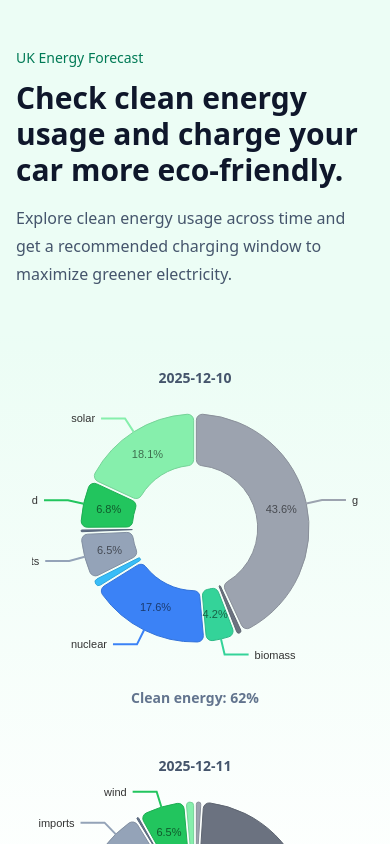
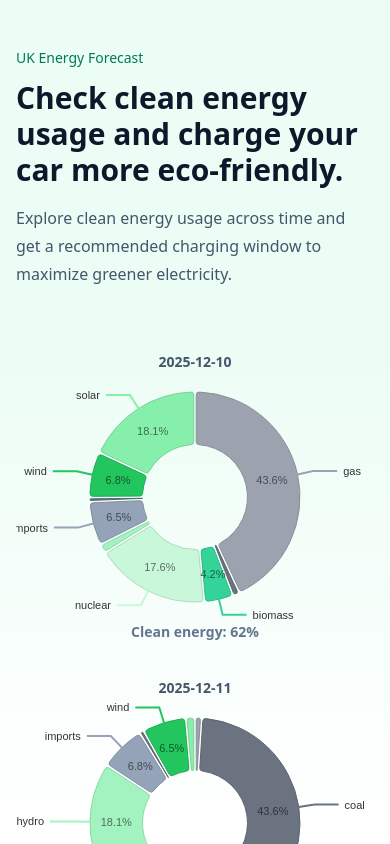
Before and after one commit to TheWoxPL/uk-energy-forecast-frontend, a React (Vite) app: page / in a window 390 px wide. Shown: the top 844 px of the page. Built offline with nearby package versions, Linux system fonts and the light colour scheme.

Commit message:
fix: responsive of charts on small mobiles

```diff
--- a/src/components/ChargingCard.tsx
+++ b/src/components/ChargingCard.tsx
@@ -54,7 +54,7 @@ export const ChargingCard = () => {
 
               <button
                 type="submit"
-                className="rounded-md bg-emerald-600 px-4 py-2 text-sm font-semibold text-white hover:bg-emerald-700 focus:ring-emerald-600"
+                className="rounded-md bg-emerald-600 px-4 py-2 text-sm outline-none font-semibold text-white hover:bg-emerald-700 focus:ring-emerald-600"
               >
                 Calculate
               </button>
--- a/src/components/ChartCard.tsx
+++ b/src/components/ChartCard.tsx
@@ -9,8 +9,8 @@ const FUEL_COLORS: Record<string, string> = {
   biomass: "#34d399",
   wind: "#22c55e",
   solar: "#86efac",
-  hydro: "#38bdf8",
-  nuclear: "#3b82f6",
+  hydro: "#a3f3c0ff",
+  nuclear: "#c9f7daff",
 
   gas: "#9ca3af",
   coal: "#6b7280",
@@ -29,22 +29,22 @@ export const ChartCard = ({ dailyMix }: ChartCardProps) => {
   }));
 
   return (
-    <div className="w-full rounded-lg p-4">
+    <div className="w-full rounded-lg mb-5">
       <p className="text-sm text-slate-600 w-full text-center font-bold">{dailyMix.date}</p>
-      <div className="h-[300px] w-full">
+      <div className="min-h-[250px] sm:h-full">
         <ResponsivePie
           data={data}
           colors={{ datum: "data.color" }}
-          margin={{ top: 26, right: 26, bottom: 46, left: 26 }}
-          innerRadius={0.55}
+          margin={{ top: 20, bottom: 20 }}
+          innerRadius={0.5}
           padAngle={1.2}
-          cornerRadius={6}
+          cornerRadius={3}
           activeOuterRadiusOffset={10}
           borderWidth={1}
           borderColor={{ from: "color", modifiers: [["darker", 0.35]] }}
           arcLabelsSkipAngle={10}
           arcLabelsTextColor={{ from: "color", modifiers: [["darker", 2.2]] }}
-          arcLinkLabelsSkipAngle={12}
+          arcLinkLabelsSkipAngle={6}
           arcLinkLabelsThickness={2}
           arcLinkLabelsColor={{ from: "color" }}
           animate={true}
```
